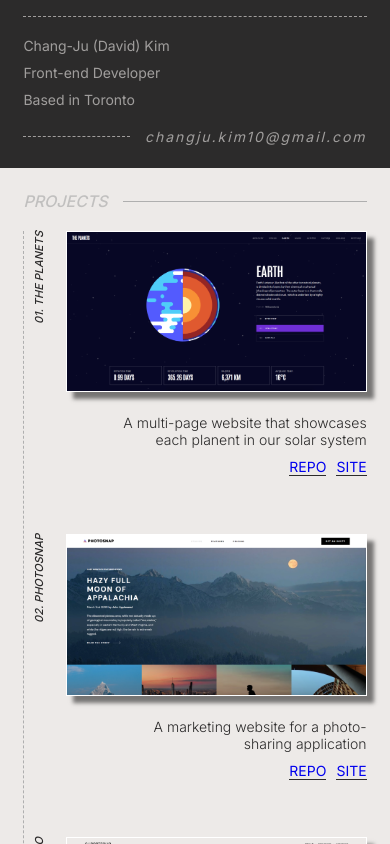
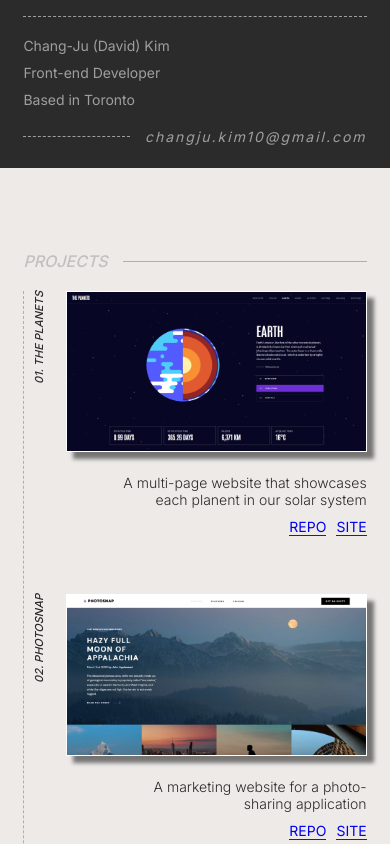
Before and after one commit to cjoak1028/portfolio-v1, a React (Create React App) app: page / in a window 390 px wide. Shown: the part 1520-2364 px from the top of the page. Built offline with nearby package versions, Linux system fonts and the light colour scheme.

Commit message:
Changed margin values for prompts

```diff
--- a/src/App.module.css
+++ b/src/App.module.css
@@ -36,7 +36,7 @@
     display: flex;
     align-items: center;
     justify-content: flex-end;
-    margin: clamp(5rem, 10vw, 12rem) auto;
+    margin: clamp(8rem, 10vw, 12rem) auto;
 }
 
 .prompt--rev {
```
